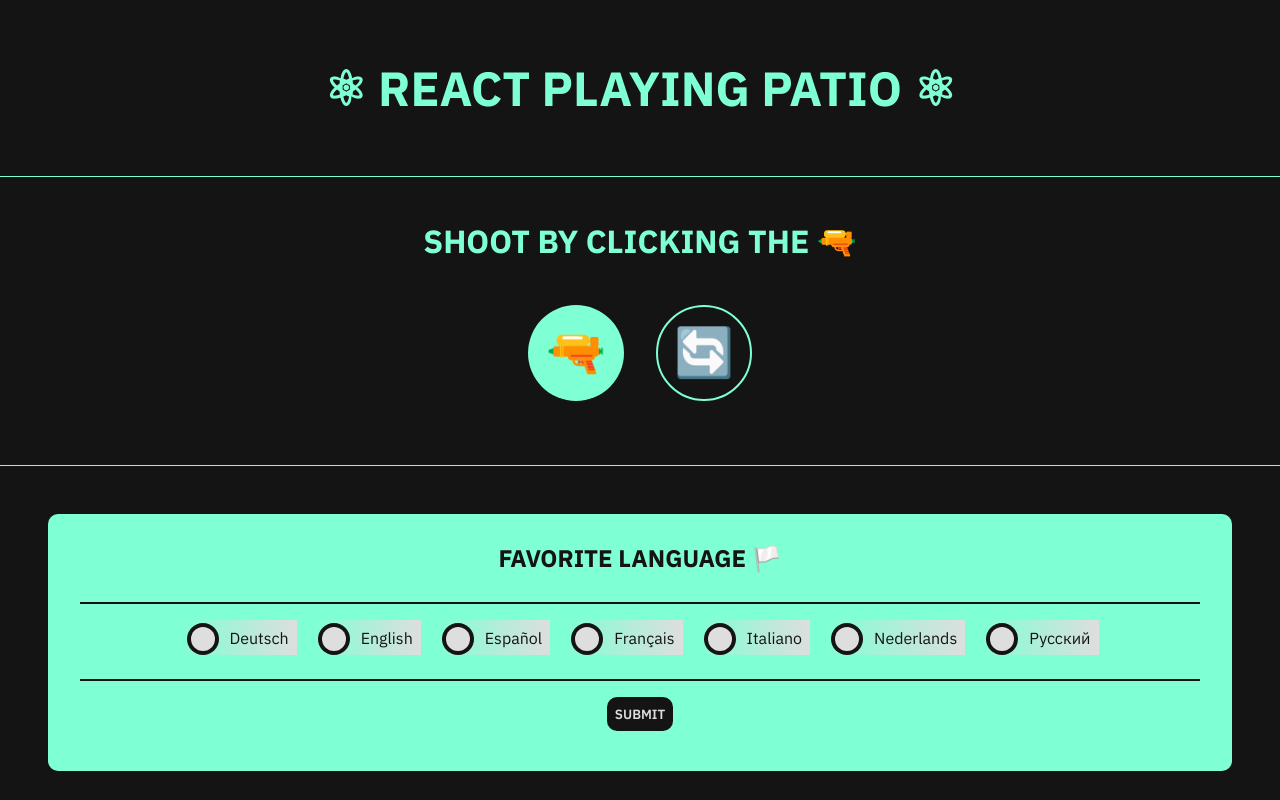
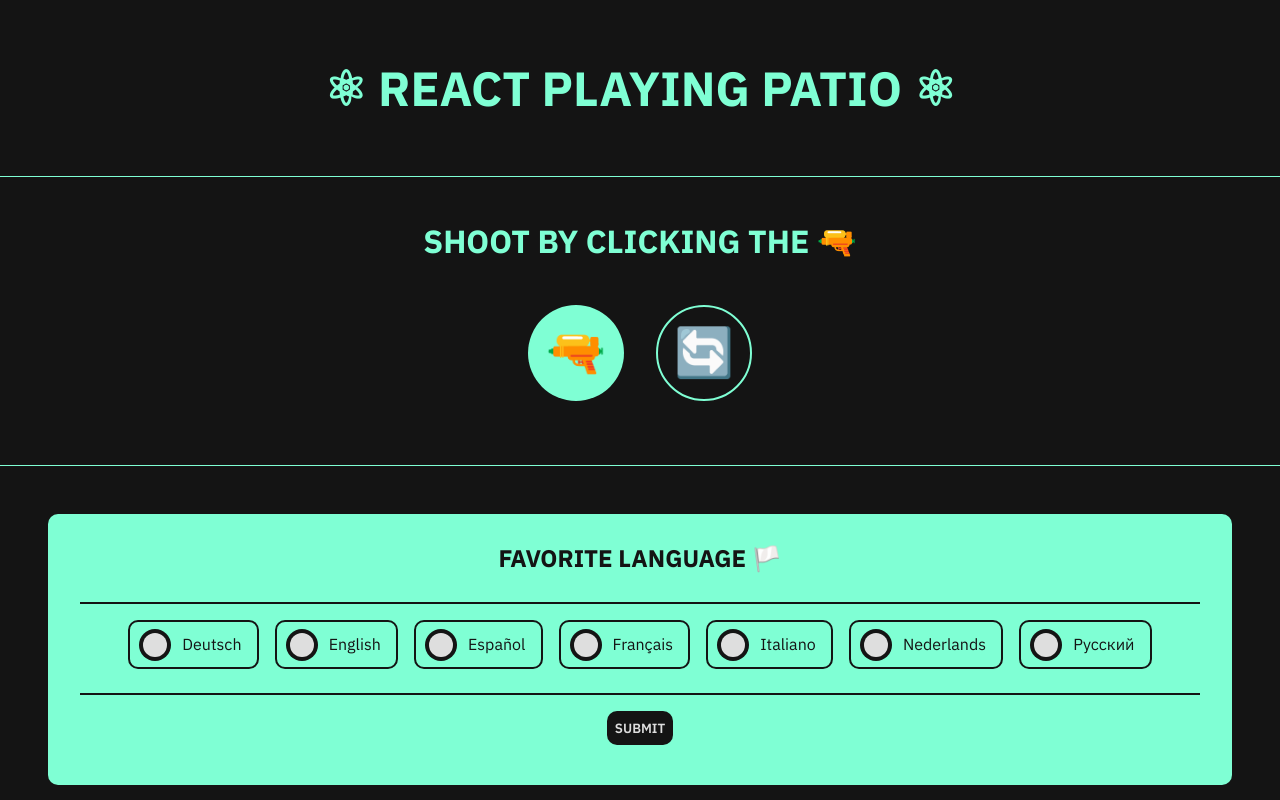
Before and after one commit to Devs2Rios/react-complete-guide, a React (Create React App) app: page / in a window 1280 px wide. Shown: the top 800 px of the page. Built offline with nearby package versions, Linux system fonts and the light colour scheme.

Commit message:
languages style

```diff
--- a/src/components/LanguageForm/LanguageForm.css
+++ b/src/components/LanguageForm/LanguageForm.css
@@ -9,15 +9,23 @@
 }
 
 .radio-el {
+  padding: 0.25rem 0.45rem 0.35rem 0.25rem;
   display: flex;
   align-items: center;
   justify-content: center;
-  background: linear-gradient(to right, var(--accent), var(--white));
+  border: 2px solid var(--black);
+  border-radius: 10px;
 }
 
 .fav-lang-title {
   padding-bottom: 2rem;
   border-bottom: 2px solid var(--black);
+}
+
+@media (hover: hover) {
+  .radio-el:hover {
+    font-weight: 600;
+  }
 }
 
 @media screen and (max-width: 600px) {
--- a/src/components/LanguageForm/LanguageForm.js
+++ b/src/components/LanguageForm/LanguageForm.js
@@ -26,7 +26,6 @@ export default function LanguageForm() {
     e.preventDefault();
     const el = e.target,
       lang = langs.find(lang => lang.submit === el.value);
-
     document.documentElement.style.setProperty('--accent', lang.color);
     document.getElementById('lang-flag').textContent = lang.flag;
     el.parentElement.reset();
--- a/src/components/ShootGame/ShootGame.js
+++ b/src/components/ShootGame/ShootGame.js
@@ -16,9 +16,9 @@ export default function ShootButton() {
     const rEmoji = emojis[Math.round(Math.random() * (emojis.length - 1))];
     if (game.playing && game.emoji !== '💎') {
       setGame({
+        ...game,
         emoji: rEmoji,
         msg: 'Shoot until you find the 💎',
-        playing: true,
       });
       if (rEmoji === '💎') {
         setGame({ emoji: rEmoji, msg: "You're rich now!", playing: false });
```
Also changed, not shown: 11 other files (tests, documents, lock files or other folders).
